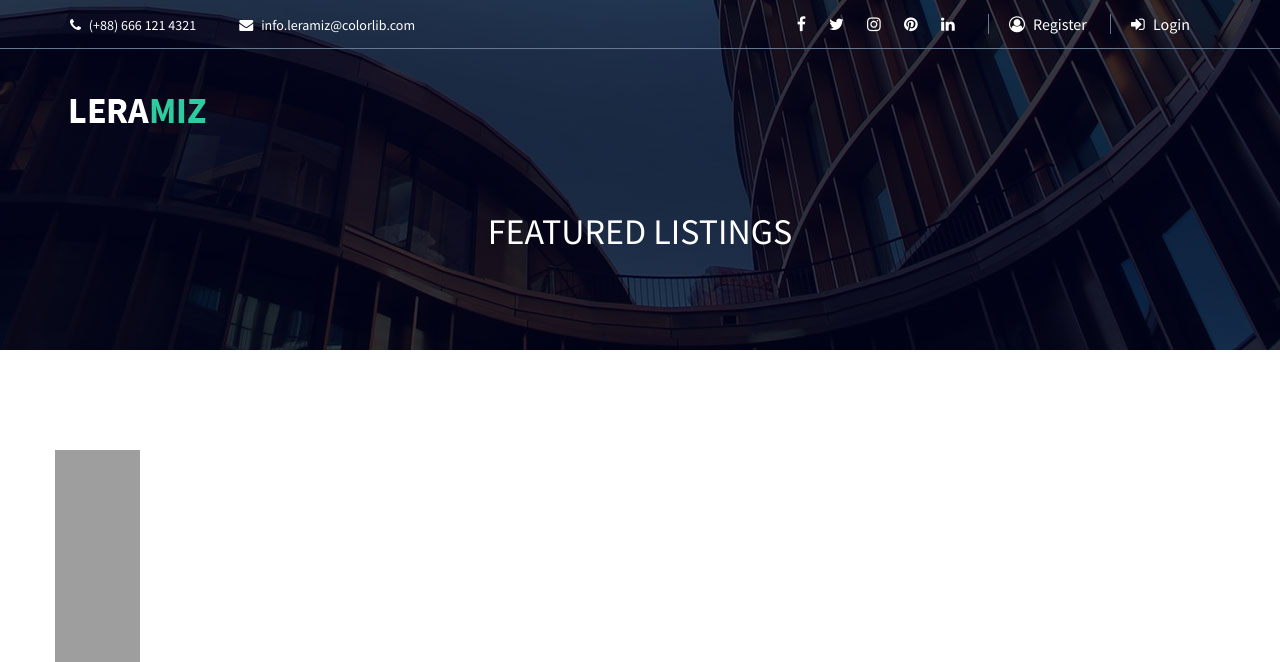
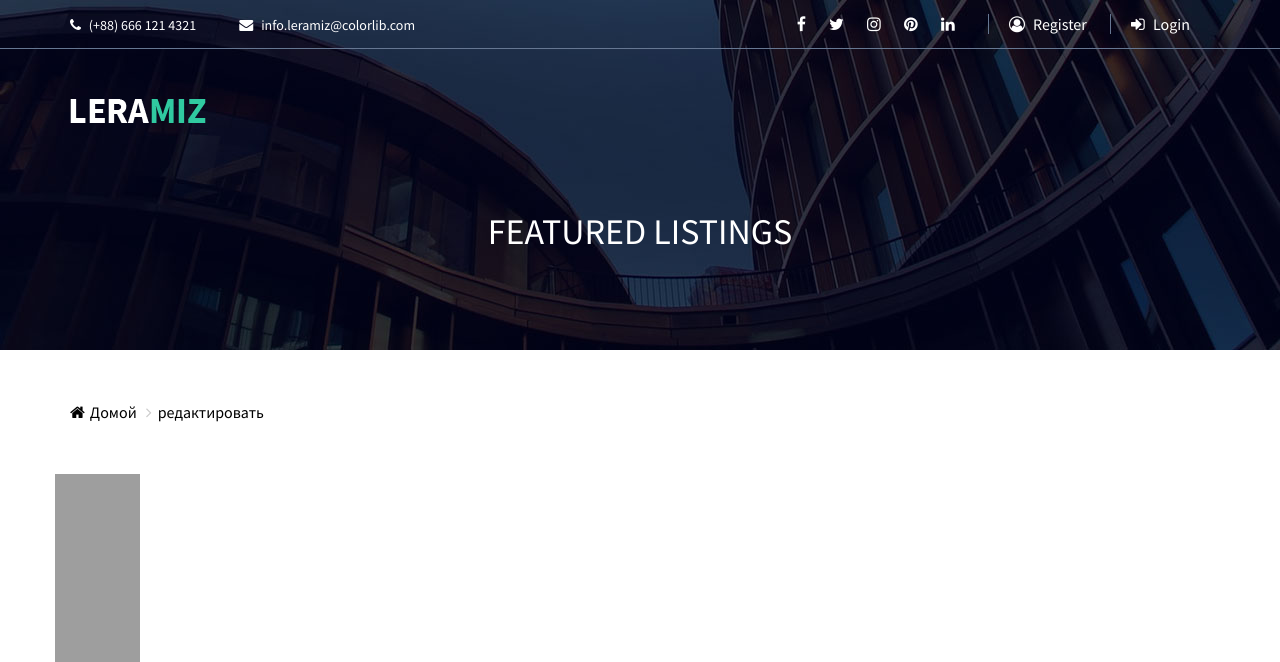
Before and after one commit to fox1985/news_real_estate_agency, a Django app: template realty/templates/edit/delete_page.html in a window 1280 px wide. Shown: the top 662 px of the page. Run offline with Django 3.2, Linux system fonts and the light colour scheme; the template is opened without the code that fills it: values that come from a table or form of the project are taken from there, others are empty; data comes from the database, SQL or seed files in the repository; both versions use the stored data as it was after the commit; some libraries are stand-ins or nearby versions; grey boxes are pictures that could not be loaded.

```diff
--- a/realty/templates/edit/delete_page.html
+++ b/realty/templates/edit/delete_page.html
@@ -4,7 +4,10 @@
 
 {% block title %}Удаление :: товара ::{% endblock %}
 
-
+  {% block home_menu %}
+      <a href="/"><i class="fa fa-home"></i>Домой</a>
+      <span><i class="fa fa-angle-right"></i><a href="{% url 'realty:edit_page' realty_page.pk %}">редактировать</a></span>
+  {% endblock %}
 
 
 
--- a/realty/templates/page/realty_category_page.html
+++ b/realty/templates/page/realty_category_page.html
@@ -40,7 +40,7 @@
 
             {% block home_menu %}
 
-			<a href="/"><i class="fa fa-home"></i>Home</a>
+			<a href="/"><i class="fa fa-home"></i>Домой</a>
             <span><i class="fa fa-angle-right"></i><a href="{% url 'realty:new_page'  %}">Добавить</a></span>
             {% endblock %}
 
--- a/realty/templates/page/realty_page_noe.html
+++ b/realty/templates/page/realty_page_noe.html
@@ -27,7 +27,8 @@
 <!--меню пользователя -->
 <div class="site-breadcrumb">
 		<div class="container">
-			<a href="/"><i class="fa fa-home"></i>Home</a>
+			<a href="/"><i class="fa fa-home"></i>Домой</a>
+            <span><i class="fa fa-angle-right"></i><a href="{% url 'realty:new_page'  %}">Добавить</a></span>
             <span><i class="fa fa-angle-right"></i><a href="{% url 'realty:edit_page' realty_page.pk %}">редактировать</a></span>
             <span><i class="fa fa-angle-right"></i><a href="{% url 'realty:delete_page' realty_page.pk %}">удалить товар</a></span>
 
```
Also changed, not shown: db.sqlite3.
